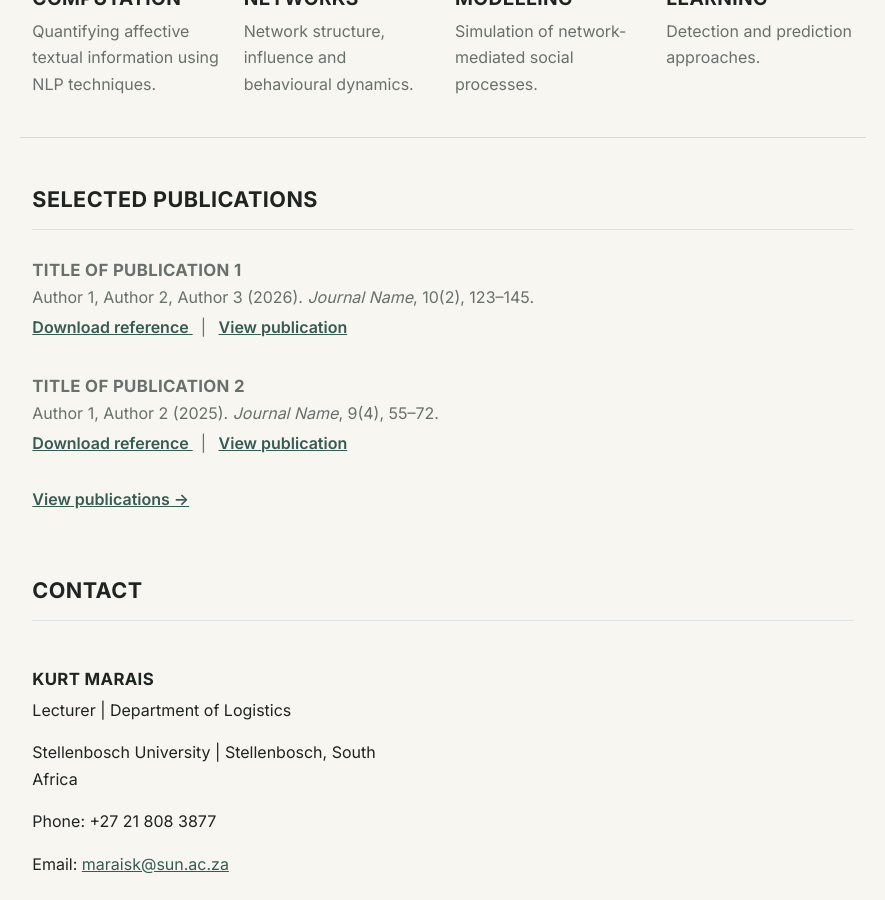
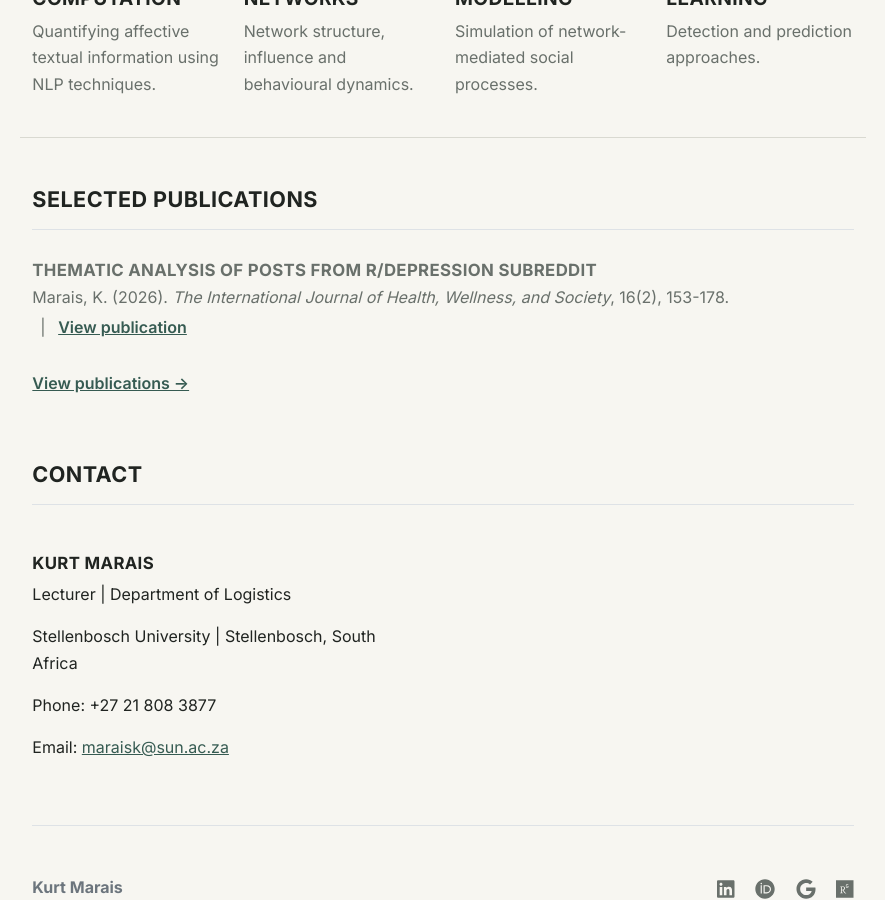
Before and after one commit to kurtmarais/kurtmarais.github.io, a Jekyll site: the page built from index.md, in a window 1280 px wide and 900 px high, scrolled down 1726 px. Shown: the whole window, without its empty margins (197-1082 px from the left). Built offline with Jekyll 4.4.1, drawn with Linux system fonts in a browser that asks for light colours.

Commit message:
Update publications.yml

```diff
--- a/_data/publications.yml
+++ b/_data/publications.yml
@@ -1,48 +1,42 @@
 featured:
 
-  - title: "Title of Publication 1"
-    authors: "Author 1, Author 2, Author 3"
-    journal: "Journal Name"
+  - title: "Thematic Analysis of Posts from r/Depression Subreddit"
+    authors: "Marais, K."
+    journal: "The International Journal of Health, Wellness, and Society"
     year: 2026
-    volume: "10"
+    volume: "16"
     issue: "2"
-    pages: "123–145"
-    doi: "https://doi.org/10.xxxx/xxxxx"
-    publication_url: "https://example.com/publication"
-    reference: "/assets/references/publication-1.bib"
-
-  - title: "Title of Publication 2"
-    authors: "Author 1, Author 2"
-    journal: "Journal Name"
-    year: 2025
-    volume: "9"
-    issue: "4"
-    pages: "55–72"
-    doi: "https://doi.org/10.xxxx/xxxxx"
-    publication_url: "https://example.com/publication"
-    reference: "/assets/references/publication-2.bib"
+    pages: "153-178"
+    doi: "https://doi.org/10.18848/2156-8960/CGP/A454"
+    publication_url: "https://doi.org/10.18848/2156-8960/CGP/A454"
+    #reference: "/assets/references/publication-1.bib"
 
 
-index:
 
-  - title: "Title of Publication 1"
-    authors: "Author 1, Author 2, Author 3"
-    journal: "Journal Name"
+published:
+
+  - title: "Thematic Analysis of Posts from r/Depression Subreddit"
+    authors: "Marais, K."
+    journal: "The International Journal of Health, Wellness, and Society"
     year: 2026
-    volume: "10"
+    volume: "16"
     issue: "2"
-    pages: "123–145"
-    doi: "https://doi.org/10.xxxx/xxxxx"
-    publication_url: "https://example.com/publication"
-    reference: "/assets/references/publication-1.bib"
+    pages: "153-178"
+    doi: "https://doi.org/10.18848/2156-8960/CGP/A454"
+    publication_url: "https://doi.org/10.18848/2156-8960/CGP/A454"
+    #reference: "/assets/references/publication-1.bib"
 
-  - title: "Title of Publication 2"
-    authors: "Author 1, Author 2, Author 3"
-    journal: "Journal Name"
-    year: 2025
-    volume: "9"
-    issue: "4"
-    pages: "55–72"
-    doi: "https://doi.org/10.xxxx/xxxxx"
-    publication_url: "https://example.com/publication"
-    reference: "/assets/references/publication-2.bib"
+  - title: "An empirical content analysis of posts made to the r/depression subreddit"
+    authors: "Marais, K."
+    journal: "Journal of the Digital Humanities Association of Southern Africa"
+    year: 2024
+    volume: "5"
+    issue: "2"
+    pages: "1-17"
+    doi: "https://doi.org/10.55492/dhasa.v5i02.4578"
+    publication_url: "https://doi.org/10.55492/dhasa.v5i02.4578"
+    #reference: "/assets/references/publication-2.bib"
+
+preprints:
+
+theses:
```
